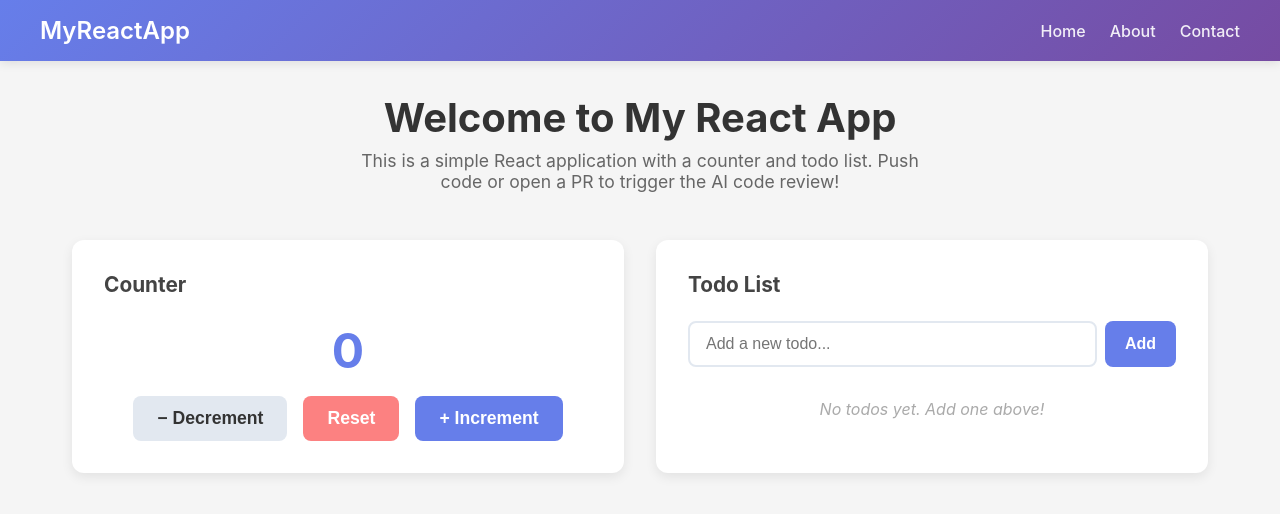
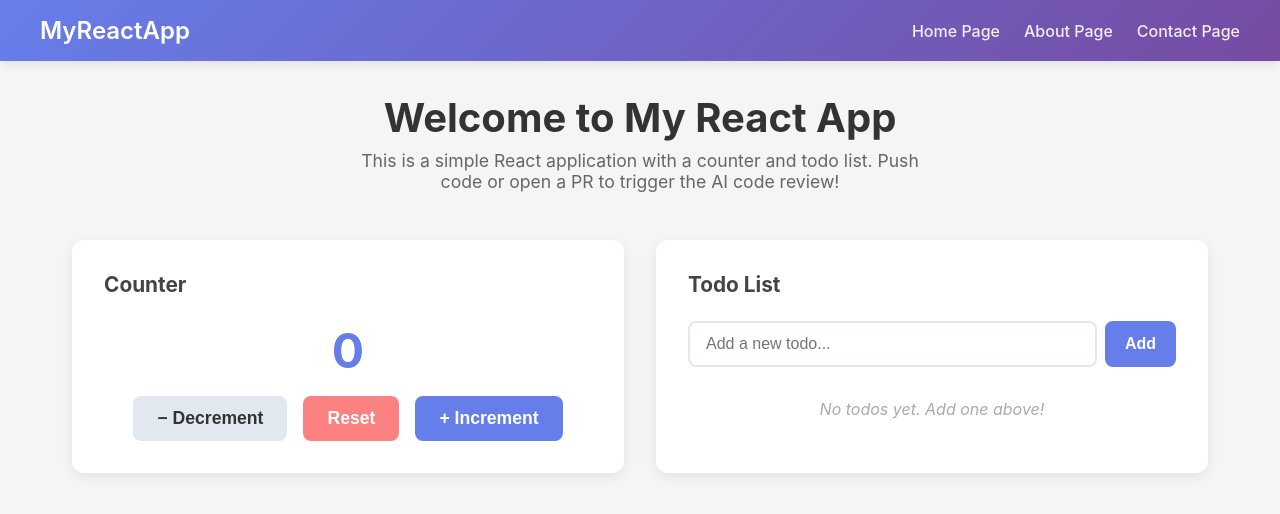
Before and after one commit to rajvardhan1110/Review_System, a React (Vite) app: page / in a window 1280 px wide. Shown: the top 514 px of the page. Built offline with nearby package versions, Linux system fonts and the light colour scheme.

Commit message:
page name added

```diff
--- a/src/components/Header.tsx
+++ b/src/components/Header.tsx
@@ -4,9 +4,9 @@ function Header() {
       <nav>
         <h2>MyReactApp</h2>
         <ul>
-          <li><a href="#">Home</a></li>
-          <li><a href="#">About</a></li>
-          <li><a href="#">Contact</a></li>
+          <li><a href="#">Home Page</a></li>
+          <li><a href="#">About Page</a></li>
+          <li><a href="#">Contact Page</a></li>
         </ul>
       </nav>
     </header>
```
